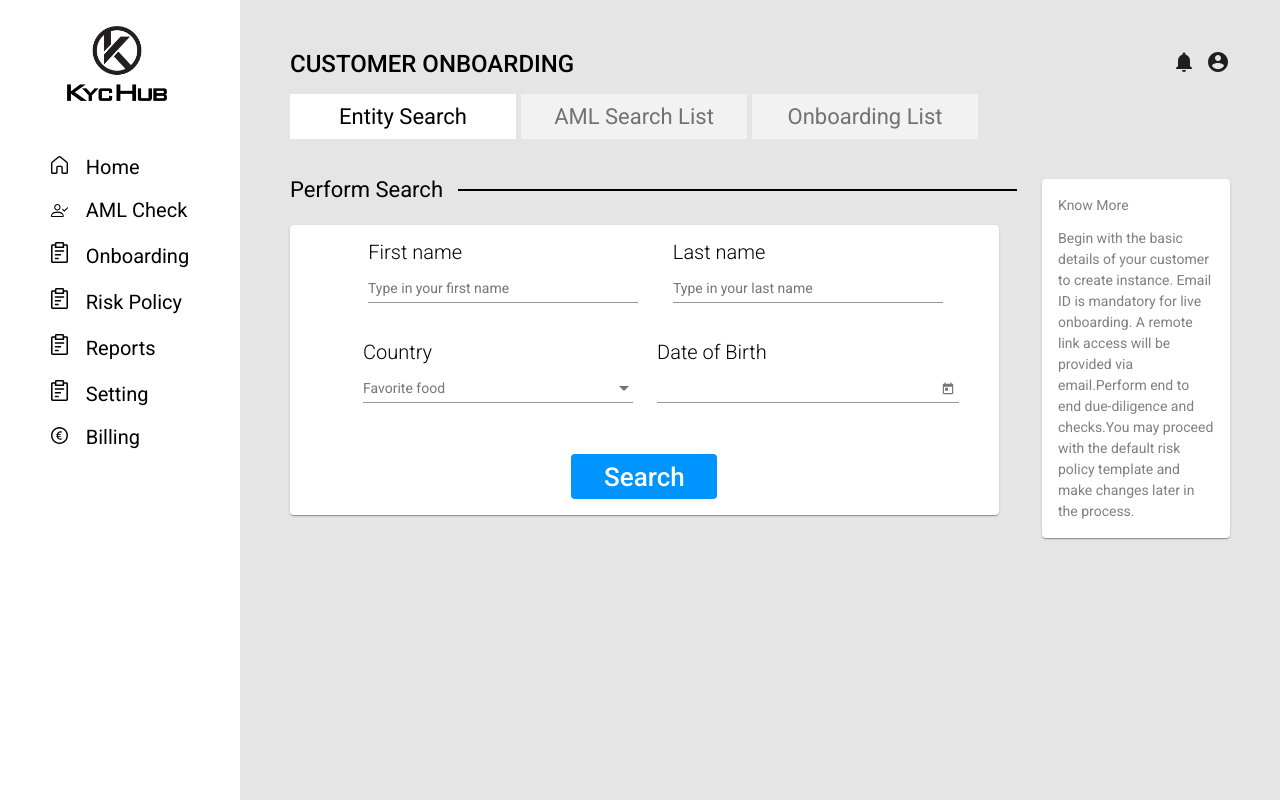
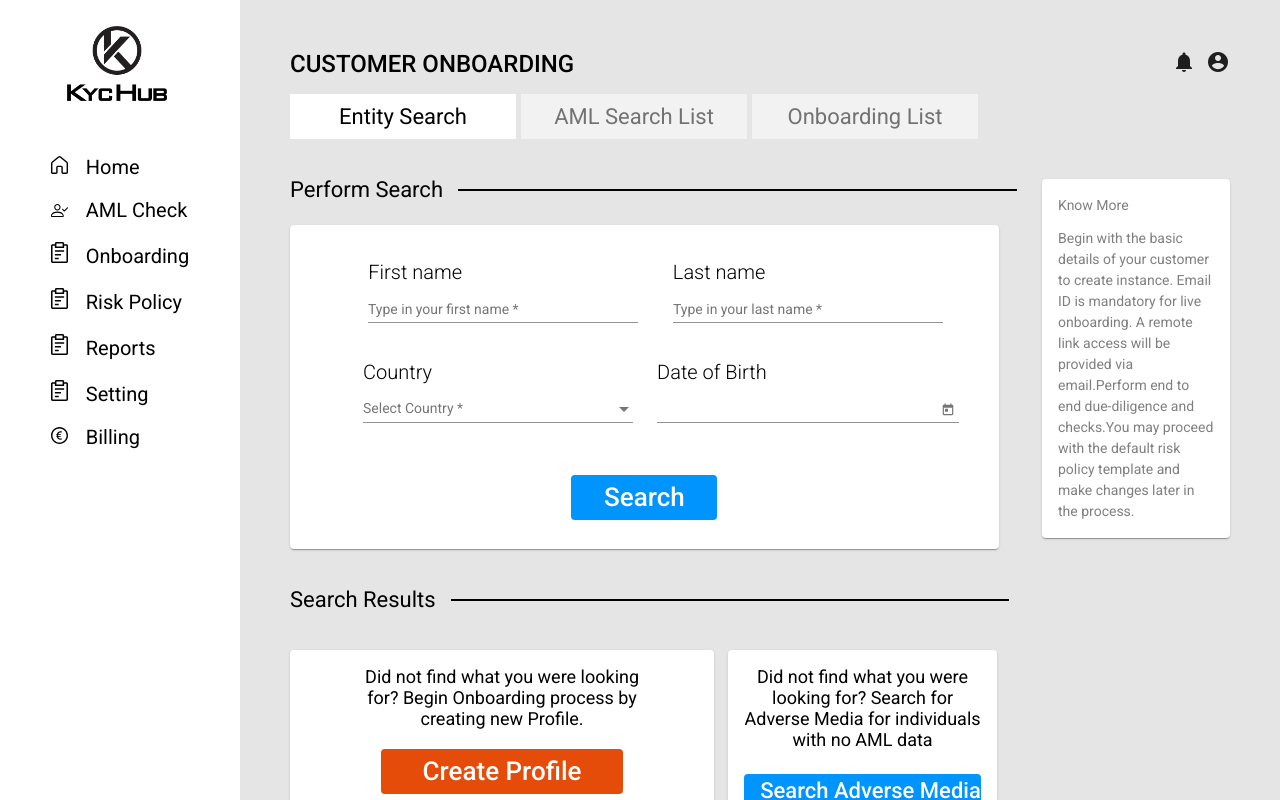
Before and after one commit to vkbiotech841/kyc_hub, an Angular app: page /onboarding in a window 1280 px wide. Built offline with nearby package versions, Linux system fonts and the light colour scheme.

Commit message:
api integration done

```diff
--- a/src/app/app.module.ts
+++ b/src/app/app.module.ts
@@ -10,6 +10,7 @@ import { SidenavComponent } from './dashboard/sidenav/sidenav.component';
 
 import { AngularMaterialModule } from './angular-material/angular-material.module';
 import { FormsModule, ReactiveFormsModule } from '@angular/forms';
+import { HttpClientModule } from '@angular/common/http';
 
 
 @NgModule({
@@ -24,7 +25,8 @@ import { FormsModule, ReactiveFormsModule } from '@angular/forms';
     BrowserAnimationsModule,
     AngularMaterialModule,
     FormsModule,
-    ReactiveFormsModule
+    ReactiveFormsModule,
+    HttpClientModule
   ],
   providers: [],
   bootstrap: [AppComponent]
--- a/src/app/dashboard/onboarding/onboarding.component.html
+++ b/src/app/dashboard/onboarding/onboarding.component.html
@@ -38,19 +38,20 @@
                     <mat-card class="w-90p">
                         <mat-card-content>
                             <div>
-
-                                <form class="example-form">
-                                    <div class="d-flex justify-content-around mr-10p">
+                                <form class="example-form" [formGroup]="userDetailForm">
+                                    <div class="d-flex justify-content-around mr-10p mt-3p">
                                         <div>
                                             <div class="label-text">First name</div>
                                             <mat-form-field class="w-150p">
-                                                <input matInput placeholder="Type in your first name" value="">
+                                                <input matInput placeholder="Type in your first name" value=""
+                                                    formControlName="firstName">
                                             </mat-form-field>
                                         </div>
                                         <div>
                                             <div class="label-text">Last name</div>
                                             <mat-form-field class="w-150p">
-                                                <input matInput placeholder="Type in your last name" value="">
+                                                <input matInput placeholder="Type in your last name" value=""
+                                                    formControlName="lastName">
                                             </mat-form-field>
                                         </div>
                                     </div>
@@ -59,8 +60,8 @@
                                         <div>
                                             <div class="label-text">Country</div>
                                             <mat-form-field class="w-150p">
-                                                <mat-label>Favorite food</mat-label>
-                                                <mat-select>
+                                                <mat-label>Select Country</mat-label>
+                                                <mat-select formControlName="country">
                                                     <mat-option *ngFor="let country of countries"
                                                         [value]="country.value">
                                                         {{country.viewValue}}
@@ -71,23 +72,66 @@
                                         <div>
                                             <div class="label-text">Date of Birth</div>
                                             <mat-form-field class="w-150p">
-                                                <input matInput [matDatepicker]="picker">
+                                                <input matInput [matDatepicker]="picker" formControlName="dateOfBirth">
                                                 <mat-datepicker-toggle matSuffix [for]="picker"></mat-datepicker-toggle>
                                                 <mat-datepicker #picker></mat-datepicker>
                                             </mat-form-field>
                                         </div>
                                     </div>
 
-                                    <div class="mt-5p d-flex justify-content-center">
-                                        <button mat-button class="search-btn">Search</button>
+                                    <div class="mt-5p  mb-2p d-flex justify-content-center">
+                                        <button mat-button class="search-btn"
+                                            (click)="submitUserDetails()">Search</button>
                                     </div>
-
-
                                 </form>
                             </div>
 
                         </mat-card-content>
                     </mat-card>
+                </div>
+
+                <div class="d-flex align-item-center mt-5p">
+                    <div class="sub-title">
+                        Search Results
+                    </div>
+                    <div class="w-74p ml-2p">
+                        <hr style="border: 1px solid #000000;width: 100%;">
+                    </div>
+                </div>
+
+                <div class="w-94p mt-5p">
+                    <div class="d-flex">
+                        <div class="w-60p">
+                            <mat-card class="card-height">
+                                <mat-card-content>
+                                    <div class="text-align-center general-text pl-50px pr-50px">
+                                        Did not find what you were looking for?
+                                        Begin Onboarding process by creating new Profile.
+                                    </div>
+                                    <div class="d-flex justify-content-center mt-5p">
+                                        <button mat-button class="create-profile-btn ">Create Profile</button>
+                                    </div>
+                                </mat-card-content>
+                            </mat-card>
+                        </div>
+                        <div class="w-40p">
+                            <mat-card class="ml-5p card-height">
+                                <mat-card-content>
+                                    <div class="text-align-center  general-text">
+                                        Did not find what you were looking for?
+                                        Search for Adverse Media for individuals with no AML data
+                                    </div>
+                                    <div class="d-flex justify-content-center mt-10p">
+                                        <button mat-button class="search-adverse-media-btn">
+                                            Search Adverse Media
+                                        </button>
+                                    </div>
+                                </mat-card-content>
+
+                            </mat-card>
+                        </div>
+                    </div>
+
                 </div>
 
 
--- a/src/app/dashboard/onboarding/onboarding.component.scss
+++ b/src/app/dashboard/onboarding/onboarding.component.scss
@@ -79,6 +79,47 @@
     color: #ffffff;
   }
 
+  .create-profile-btn {
+    width: 242.06px;
+    height: 45px;
+    background: #e54c0a;
+
+    font-family: Roboto;
+    font-style: normal;
+    font-weight: 500;
+    font-size: 26px;
+    line-height: 30px;
+    color: #ffffff;
+  }
+
+  .search-adverse-media-btn {
+    width: 293.94px;
+    height: 35px;
+    background: #0094ff;
+
+    font-family: Roboto;
+    font-style: normal;
+    font-weight: 500;
+    font-size: 22px;
+    line-height: 26px;
+    color: #ffffff;
+  }
+
+  .general-text {
+    font-family: Roboto;
+    font-style: normal;
+    font-weight: normal;
+    font-size: 18px;
+    line-height: 21px;
+    text-align: center;
+
+    color: #000000;
+  }
+
+  .card-height {
+    min-height: 135px;
+  }
+
   ::ng-deep {
     .mat-grid-tile-content {
       justify-content: left !important;
--- a/src/app/dashboard/onboarding/onboarding.component.ts
+++ b/src/app/dashboard/onboarding/onboarding.component.ts
@@ -1,4 +1,8 @@
+import { OnboardingService } from './services/onboarding.service';
 import { Component, OnInit } from '@angular/core';
+import { FormBuilder, FormControl, FormGroup, Validators } from '@angular/forms';
+import { takeUntil } from 'rxjs/operators';
+import { Subject } from 'rxjs/internal/Subject';
 
 @Component({
   selector: 'app-onboarding',
@@ -14,29 +18,85 @@ export class OnboardingComponent implements OnInit {
   ];
 
   public selectedSearchCategory: number = 0;
-
-  public tiles = [
-    { text: 'One', cols: 3, rows: 1, color: 'lightblue' },
-    { text: 'Two', cols: 1, rows: 2, color: 'lightgreen' },
-    { text: 'Three', cols: 1, rows: 1, color: 'lightpink' },
-    { text: 'Four', cols: 2, rows: 1, color: '#DDBDF1' },
+  public picker: any;
+  public countries = [
+    { value: 'india', viewValue: 'India' },
+    { value: 'uk', viewValue: 'UK' },
+    { value: 'germany', viewValue: 'Germany' },
   ];
 
-  public picker: any;
-  public countries = [
-    { value: 'steak-0', viewValue: 'Steak' },
-    { value: 'pizza-1', viewValue: 'Pizza' },
-    { value: 'tacos-2', viewValue: 'Tacos' },
-  ]
+  public userDetailForm: FormGroup;
+  public firstName: FormControl;
+  public lastName: FormControl;
+  public country: FormControl;
+  public dateOfBirth: FormControl;
+
+  public fullNameArray: string[] = [];
+  public countryArray: string[] = [];
 
 
-  constructor() { }
+
+  private unsubscriber$ = new Subject();
+
+
+  constructor(
+    private onboardingService: OnboardingService,
+    private formBuilder: FormBuilder,
+  ) { }
 
   ngOnInit(): void {
+    this.initializeAndValidateForm();
   }
 
   public getSelecctedCategory(index: number): void {
     this.selectedSearchCategory = index;
   }
 
+  public initializeAndValidateForm(): void {
+    this.firstName = new FormControl("", [Validators.required]);
+    this.lastName = new FormControl("", [Validators.required]);
+    this.country = new FormControl("", [Validators.required]);
+    this.dateOfBirth = new FormControl("", [Validators.required]);
+
+    this.userDetailForm = this.formBuilder.group({
+      firstName: this.firstName,
+      lastName: this.lastName,
+      country: this.country,
+      dateOfBirth: this.dateOfBirth,
+    });
+  }
+
+  public submitUserDetails() {
+    this.fullNameArray = [];
+    this.countryArray = [];
+
+    if (this.userDetailForm.invalid) {
+    } else {
+      let fullname = `${this.firstName.value} ${this.lastName.value}`;
+      this.fullNameArray.push(fullname);
+      this.countryArray.push(this.country.value);
+      console.log("data", this.userDetailForm.value);
+      const data = {
+        "size": 10,
+        "page": 0,
+        "searchType": "FUZZY",
+        "name": this.fullNameArray,
+        "country": [],
+        "source": [],
+        "guid": "",
+        "category": [],
+        "gender": [],
+        "type": ["Organisation"]
+      };
+      this.onboardingService.getOnboardingData(data)
+        .pipe(takeUntil(this.unsubscriber$))
+        .subscribe(result => {
+          console.log("vikram", result.data.content);
+        })
+
+      this.userDetailForm.reset();
+    }
+  }
+
+
 }
```
Also changed, not shown: tsconfig.json (+2 -5 lines).
